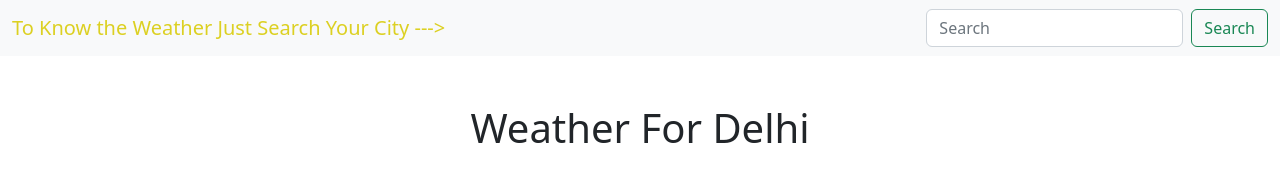
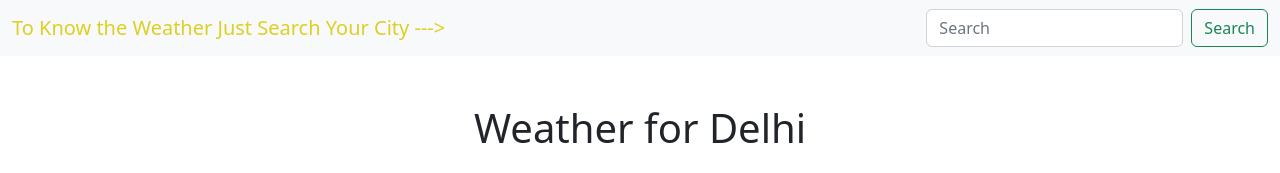
Before and after one commit to iamsaurabh977/weather, a website: page index.html in a window 1280 px wide. Shown: the top 173 px of the page. Drawn offline with nearby package versions, Linux system fonts and the light colour scheme; no server answers.

Commit message:
weather APP

```diff
--- a/index.html
+++ b/index.html
@@ -47,7 +47,7 @@
       </nav>
 
       <dic class="container">
-        <h1 class="my-4 text-center">Weather For <span id ="cityName"></span> </h1>
+        <h1 class="my-4 text-center">Weather for <span id ="cityName"></span> </h1>
         <main>
           <div class="row row-cols-1 row-cols-md-3 mb-3 text-center">
             <div class="col">
--- /dev/null
+++ b/package.json
@@ -0,0 +1,5 @@
+{
+  "dependencies": {
+    "favicon": "^0.0.2"
+  }
+}
--- a/script.js
+++ b/script.js
@@ -7,7 +7,9 @@ const options = {
 };
  const getWeather =(city)=>{
 	cityName.innerHTML=city
-	fetch("https://weather-by-api-ninjas.p.rapidapi.com/v1/weather?city="+city ,options)
+	console.log("1111111111111111111",city,options)
+	//fetch("https://weather-by-api-ninjas.p.rapidapi.com/v1/weather?city="+city ,options)
+	fetch('https://weather-by-api-ninjas.p.rapidapi.com/v1/weather?city='+city, options)
 	.then((response) => response.json())
 	.then((response) => {
 		console.log(response)
```
Also changed, not shown: 1 other file.
